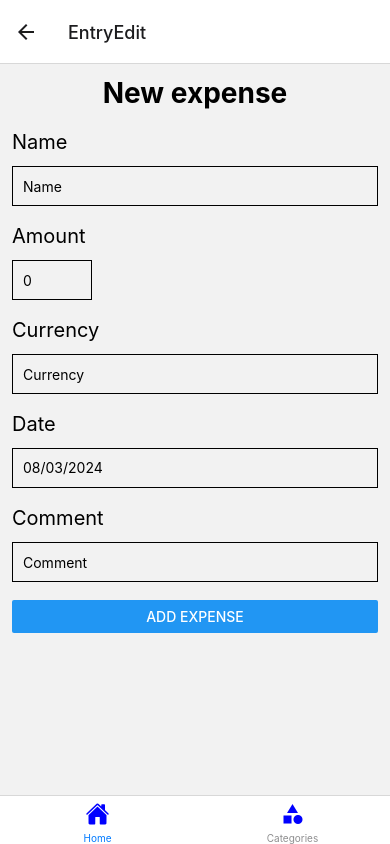
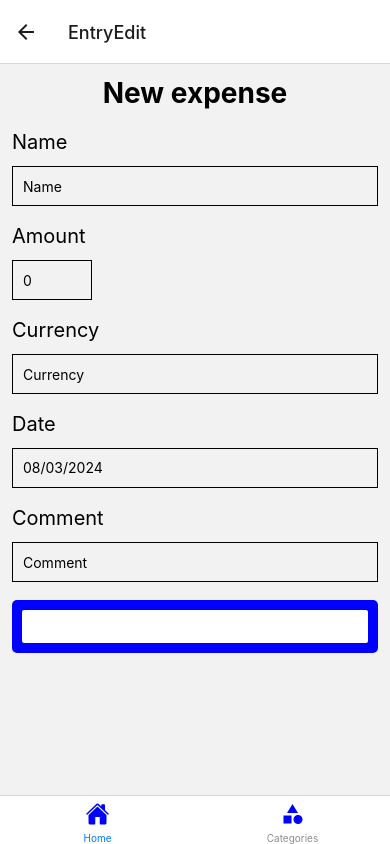
Before and after one commit to ReiSikk/finance-manager_frontend, a React Native app: screen /EntryEdit in a window 390 px wide. Built offline with nearby package versions, Linux system fonts and the light colour scheme; no server answers.

Commit message:
button maybe working

```diff
--- a/screens/EntryEditScreen.tsx
+++ b/screens/EntryEditScreen.tsx
@@ -19,6 +19,7 @@ const EntryEditScreen = ({route, navigation}: Props) => {
   const dispatch: AppDispatch = useDispatch();
   const entries = useSelector((state: RootState) => state.entry.entries);
   const [modalVisible, setModalVisible] = useState(false);
+  const [entryAdded, setEntryAdded] = useState(false);
 
   const [entryData, setEntryData] = useState({
     amount: 0,
@@ -38,12 +39,20 @@ const EntryEditScreen = ({route, navigation}: Props) => {
 
 
   const handleSubmit = () => {
-    const newEntry = new CreateEntryDTO(entryData.amount, entryData.date, entryData.currency, entryData.name, entryData.comment, entryData.category);
-    // Dispatch an action or make an API call with newEntry here
+    dispatch(createEntry(newEntry))
+    .then(() => {
+      // Entry added successfully
+      setEntryAdded(true);
+    })
+    .catch(error => {
+      // Handle error if entry addition fails
+      console.error('Error adding expense:', error);
+    });
+
   };
-  useEffect(() => {
-    dispatch(fetchEntries());
-  }, [dispatch]);
+ // useEffect(() => {
+  //  dispatch(fetchEntries());
+  //}, [dispatch]);
 
   const handleValidation = () => {
     const { amount, name, currency } = entryData;
@@ -141,9 +150,10 @@ const EntryEditScreen = ({route, navigation}: Props) => {
       value={entryData.comment}
       placeholder="Comment"
     />
-
-       <Button title="Add Expense" onPress={() => dispatch(createEntry(newEntry)) } />
-
+<View style={styles.buttonContainer}>
+      { /*<Button color='#FFFFFF' title="Add Expense" onPress={() => dispatch(createEntry(newEntry))} /> */}
+           { <Button color='#FFFFFF' title={entryAdded ? "Expense Added ✓" : "Add Expense"} onPress={handleSubmit} disabled={entryAdded} /> }
+           </View>
     </View>
 
   </ScrollView>
@@ -207,6 +217,12 @@ const styles = StyleSheet.create({
     color: "white",
     textAlign: "center",
   },
+  buttonContainer: {
+    backgroundColor: 'blue',
+    color: '#FFFFFF',
+    borderRadius: 5,
+    padding: 10,
+  },
 });
 
 
```
